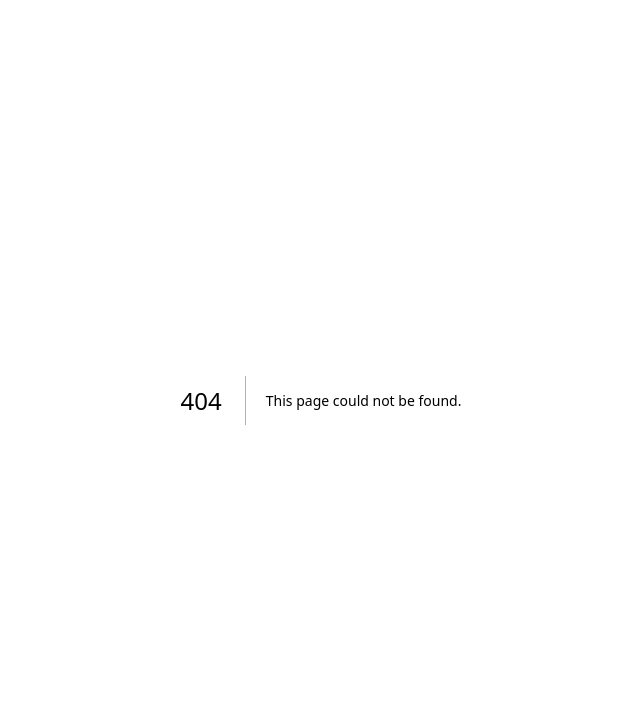
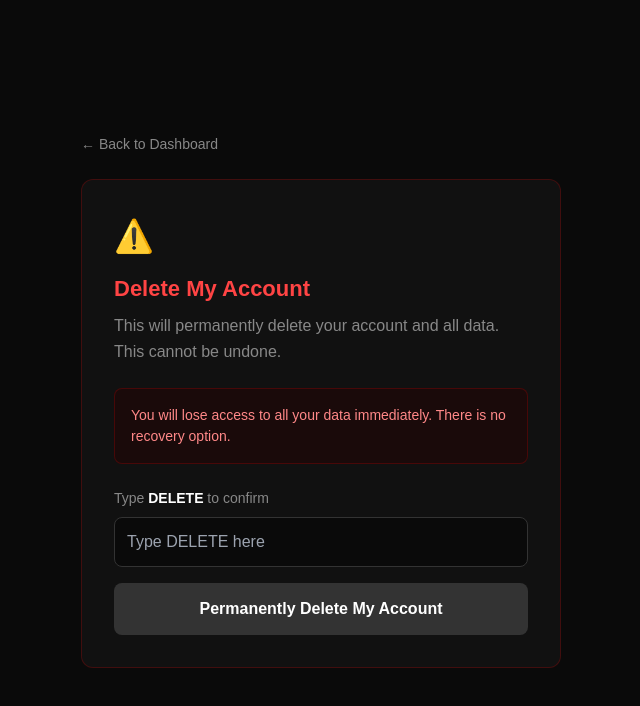
Before and after one commit to thenovarfounder-del/traffikfuel, a Next.js app: page /dashboard/account in a window 1280 px wide. Before the commit this address had no page. Shown: the top 706 px of the page, without its empty margins (319-959 px from the left). Built offline with nearby package versions, Linux system fonts and the light colour scheme; no server answers.

Commit message:
Add Delete My Account page

```diff
--- /dev/null
+++ b/src/app/dashboard/account/page.tsx
@@ -0,0 +1,50 @@
+'use client'
+import { useState } from 'react'
+import { useRouter } from 'next/navigation'
+import { supabase } from '@/lib/supabase'
+
+export default function DeleteAccountPage() {
+const router = useRouter()
+const [confirm, setConfirm] = useState('')
+const [loading, setLoading] = useState(false)
+const [error, setError] = useState('')
+
+const handleDelete = async () => {
+if (confirm !== 'DELETE') {
+setError('Please type DELETE to confirm')
+return
+}
+setLoading(true)
+try {
+await supabase.auth.signOut()
+router.push('/?deleted=true')
+} catch (e: any) {
+setError(e.message)
+setLoading(false)
+}
+}
+
+return (
+<div style={{background:'#0a0a0a',minHeight:'100vh',color:'white',padding:'40px 20px',display:'flex',alignItems:'center',justifyContent:'center'}}>
+<div style={{maxWidth:'480px',width:'100%'}}>
+<button onClick={()=>router.push('/dashboard')} style={{background:'transparent',border:'none',color:'#888',cursor:'pointer',marginBottom:'24px',fontSize:'14px'}}>← Back to Dashboard</button>
+<div style={{background:'#111',border:'1px solid #ff000033',borderRadius:'12px',padding:'32px'}}>
+<div style={{fontSize:'32px',marginBottom:'12px'}}>⚠️</div>
+<h1 style={{fontSize:'22px',fontWeight:'bold',marginBottom:'8px',color:'#ff4444'}}>Delete My Account</h1>
+<p style={{color:'#888',marginBottom:'24px',lineHeight:'1.6'}}>This will permanently delete your account and all data. This cannot be undone.</p>
+<div style={{background:'#1a0a0a',border:'1px solid #ff000033',borderRadius:'8px',padding:'16px',marginBottom:'24px'}}>
+<p style={{color:'#ff8888',fontSize:'14px',margin:0}}>You will lose access to all your data immediately. There is no recovery option.</p>
+</div>
+<label style={{display:'block',marginBottom:'8px',fontSize:'14px',color:'#888'}}>Type <strong style={{color:'white'}}>DELETE</strong> to confirm</label>
+<input value={confirm} onChange={e=>setConfirm(e.target.value)} placeholder="Type DELETE here"
+style={{width:'100%',padding:'12px',background:'#0a0a0a',border:'1px solid #333',borderRadius:'8px',color:'white',fontSize:'16px',marginBottom:'16px',boxSizing:'border-box'}}/>
+{error && <p style={{color:'#ff4444',fontSize:'14px',marginBottom:'16px'}}>{error}</p>}
+<button onClick={handleDelete} disabled={loading || confirm!=='DELETE'}
+style={{width:'100%',padding:'14px',background:confirm==='DELETE'?'#dc2626':'#333',color:'white',border:'none',borderRadius:'8px',fontSize:'16px',fontWeight:'bold',cursor:confirm==='DELETE'?'pointer':'not-allowed'}}>
+{loading?'Deleting...':'Permanently Delete My Account'}
+</button>
+</div>
+</div>
+</div>
+)
+}
```
